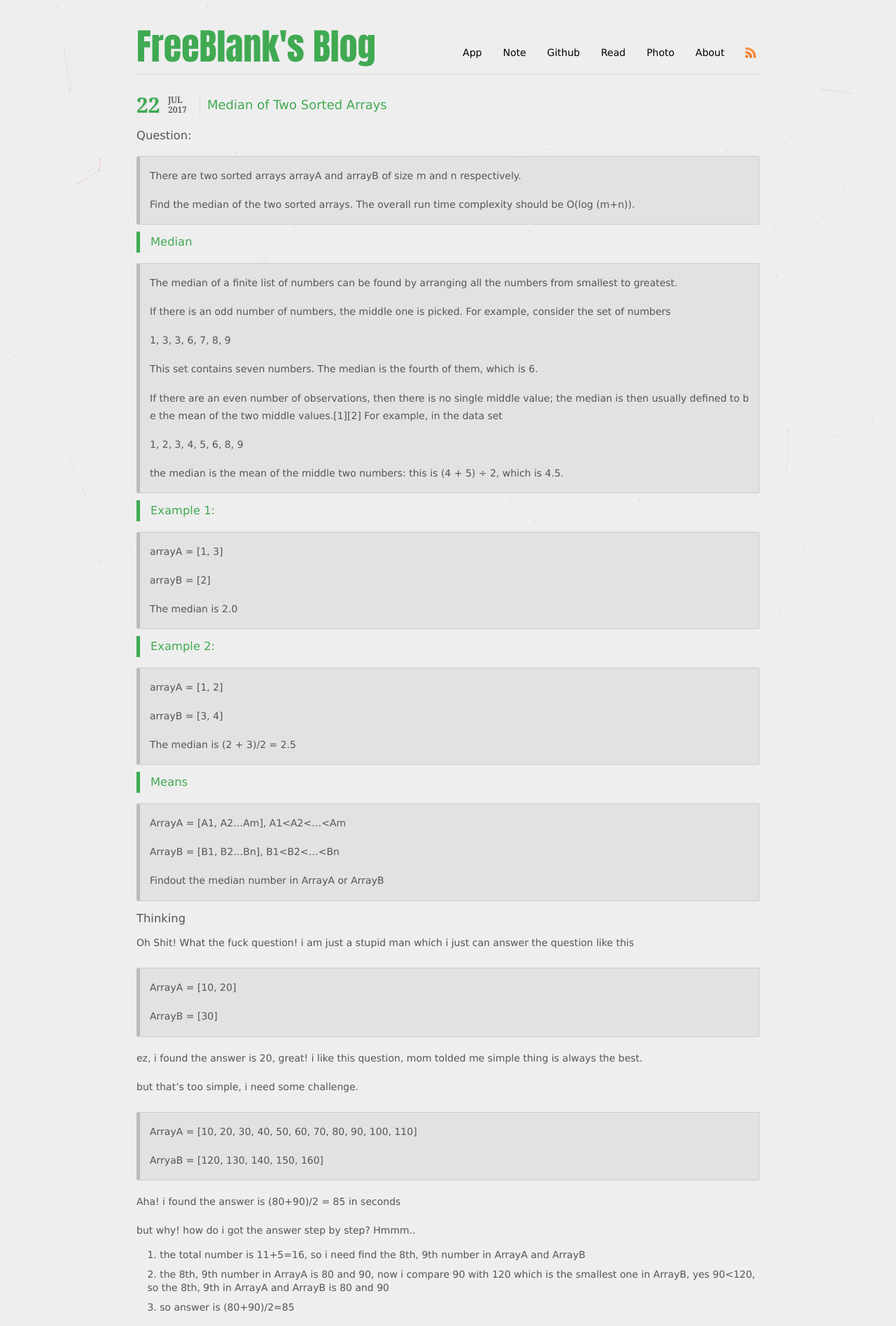
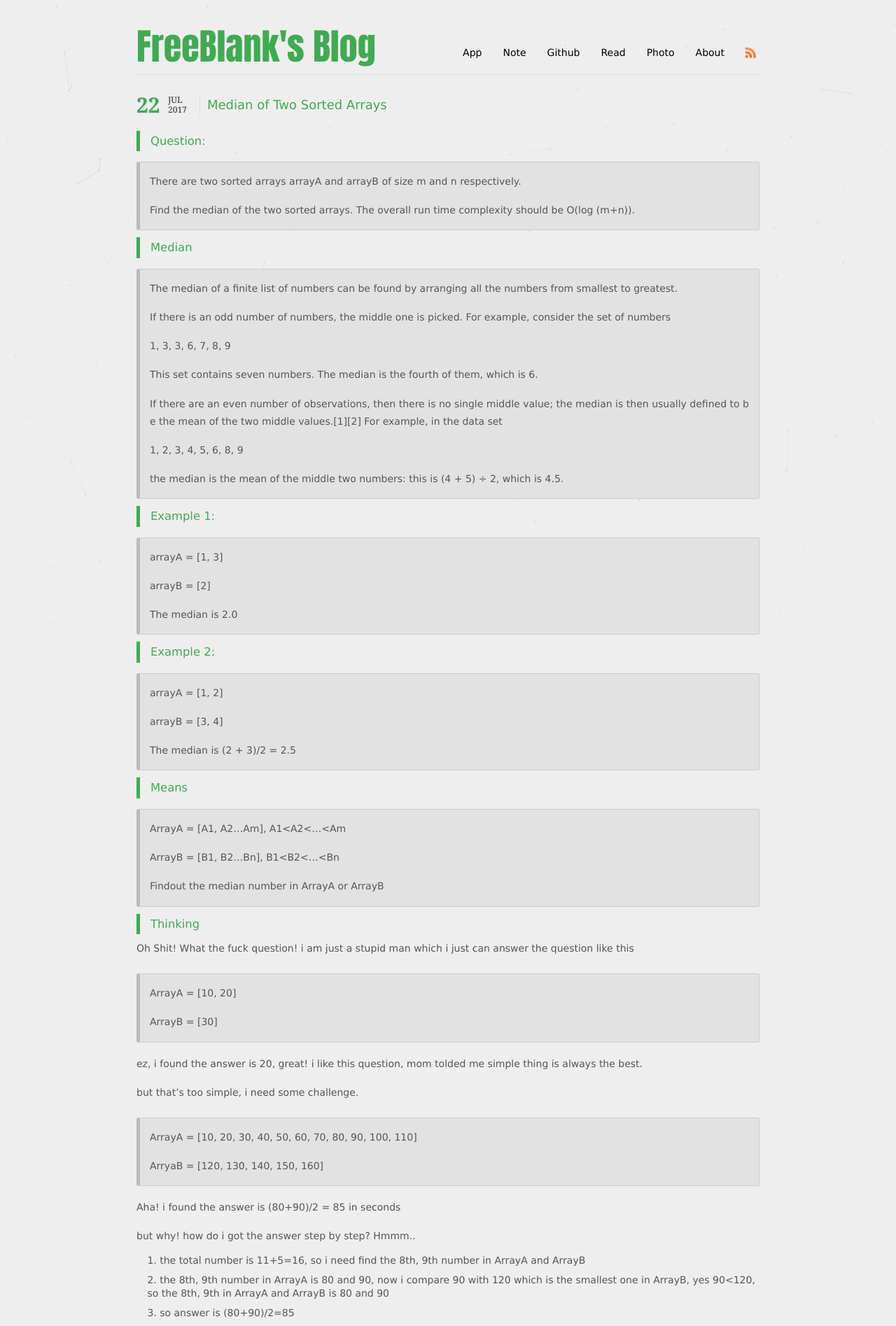
Before and after one commit to freeblank/blog, a Jekyll site: the page built from _posts/2017-07-22-Median of Two Sorted Arrays.md, in a window 1280 px wide. Shown: the top 1895 px of the page at 70% size. Built offline with Jekyll 4.4.1, drawn with Linux system fonts in a browser that asks for light colours; nearby versions of some CDN libraries; comment, search, counter and statistics services are not loaded.

Commit message:
highlight

````diff
--- a/_posts/2017-07-22-Median of Two Sorted Arrays.md
+++ b/_posts/2017-07-22-Median of Two Sorted Arrays.md
@@ -4,7 +4,7 @@ title: "Median of Two Sorted Arrays"
 date: "2017-07-22 17:06"
 ---
 
-# Question:
+### Question:
 > There are two sorted arrays arrayA and arrayB of size m and n respectively.
 >
 > Find the median of the two sorted arrays. The overall run time complexity should be O(log (m+n)).
@@ -48,7 +48,7 @@ date: "2017-07-22 17:06"
 >
 > Findout the median number in ArrayA or ArrayB
 
-# Thinking
+### Thinking
 Oh Shit! What the fuck question! i am just a stupid man which i just can answer the question like this
 
 > ArrayA = [10, 20]
@@ -114,8 +114,8 @@ According to our analysts we will get some useful information
 - as you divide the smaller array half by half, at last the new smaller array size will be 1. i think that will be the simple question.
 
 
-# Answer
-{% highlight c++ %}
+### Answer
+```cpp
 class Solution
 {
     public:
@@ -211,4 +211,4 @@ class Solution
             return -1;
         }
     };
-{% endhighlight %}
+```
````
